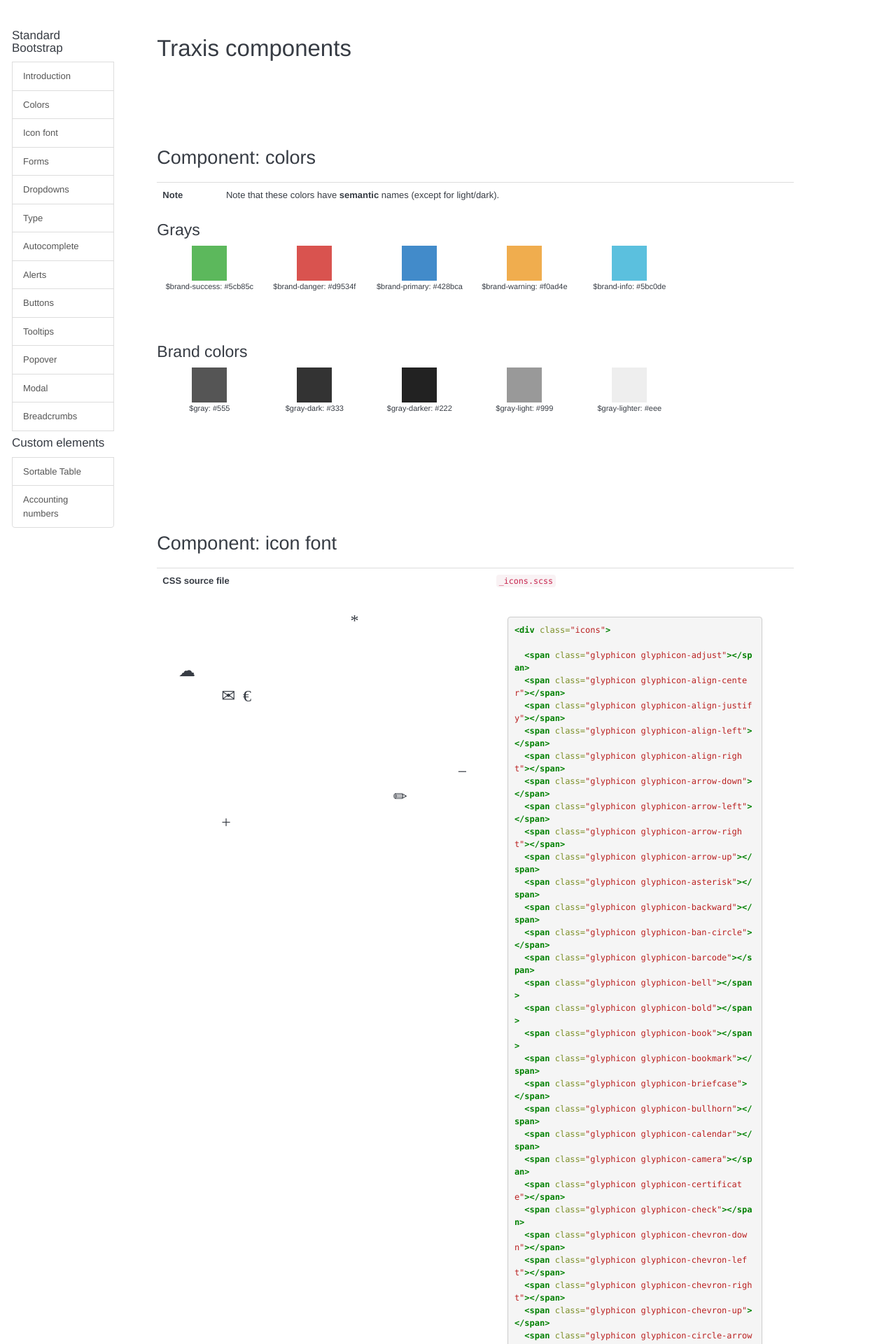
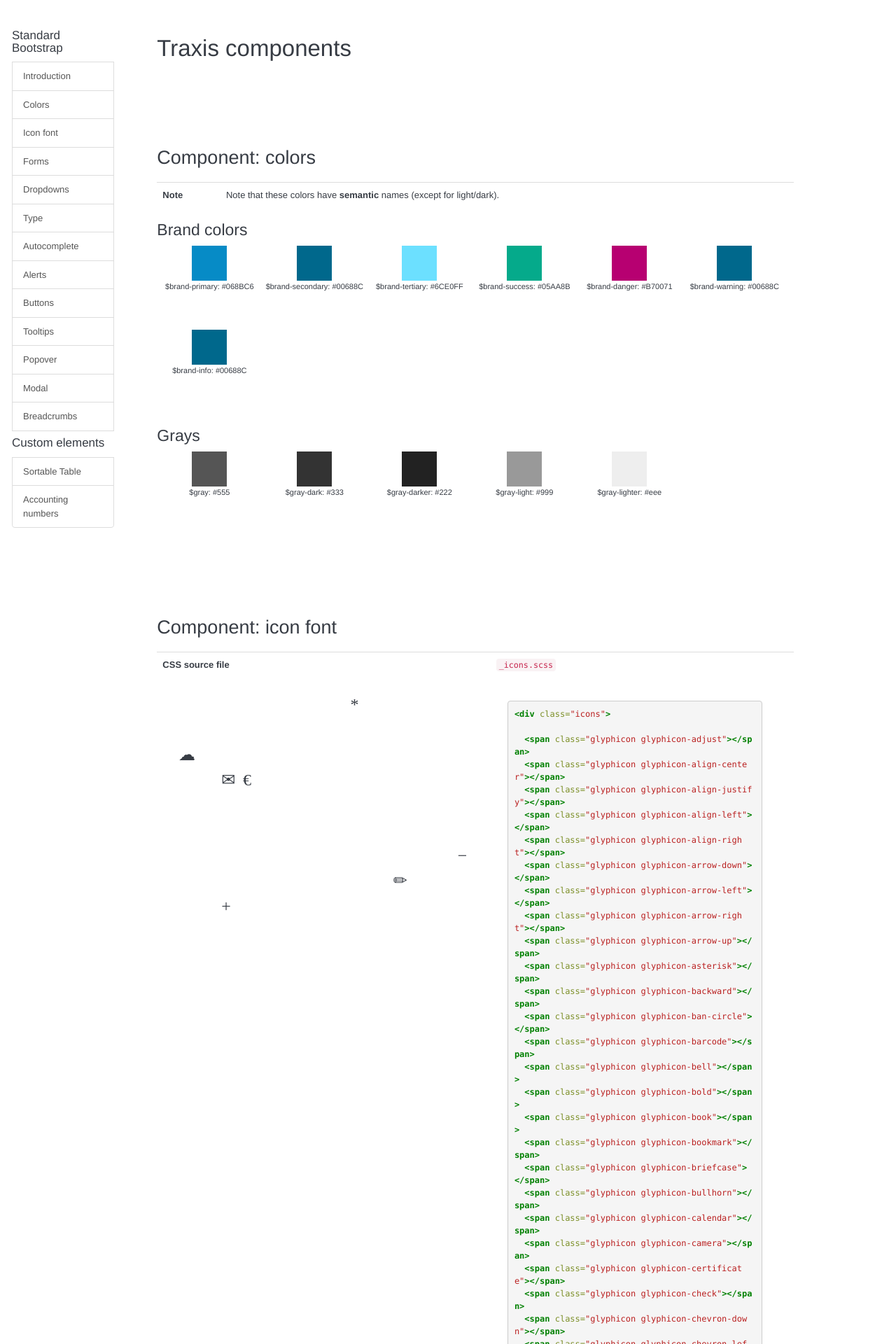
Before and after one commit to cybord/invoicing-html-prototype, a Jekyll site: the page built from styleguide.html, in a window 1280 px wide. Shown: the top 1920 px of the page at 70% size. Built offline with Jekyll 4.4.1, drawn with Linux system fonts in a browser that asks for light colours; nearby versions of some CDN libraries; some web fonts are replaced; library files that are not in the unit come from our copies; Markdown is read by kramdown in place of the engine named in the settings; comment, search, counter and statistics services are not loaded.

Commit message:
update style guide colors

```diff
--- a/_scss/_custom-vars.scss
+++ b/_scss/_custom-vars.scss
@@ -15,7 +15,7 @@
 
 $brand-primary:         #068BC6;
 $brand-secondary:       #00688C;
-$brand-secondary:       #6CE0FF;
+$brand-tertiary:        #6CE0FF;
 
 $brand-success:         #05AA8B;
 $brand-warning:         $brand-secondary;
--- a/styleguide.html
+++ b/styleguide.html
@@ -53,31 +53,39 @@
           </tr>
         </table>
 
-        <h3>Grays</h3>
+        <h3>Brand colors</h3>
         <div class="colors">
             <div>
-                <div class="color-example" style="background: #5cb85c;"></div>
-                <p>$brand-success: #5cb85c</p>
+                <div class="color-example" style="background: #068BC6;"></div>
+                <p>$brand-primary: #068BC6</p>
             </div>
             <div>
-                <div class="color-example" style="background: #d9534f;"></div>
-                <p>$brand-danger: #d9534f</p>
+                <div class="color-example" style="background: #00688C;"></div>
+                <p>$brand-secondary: #00688C</p>
             </div>
             <div>
-                <div class="color-example" style="background: #428bca;"></div>
-                <p>$brand-primary: #428bca</p>
+                <div class="color-example" style="background: #6CE0FF;"></div>
+                <p>$brand-tertiary: #6CE0FF</p>
             </div>
             <div>
-                <div class="color-example" style="background: #f0ad4e;"></div>
-                <p>$brand-warning: #f0ad4e</p>
+                <div class="color-example" style="background: #05AA8B;"></div>
+                <p>$brand-success: #05AA8B</p>
             </div>
             <div>
-                <div class="color-example" style="background: #5bc0de;"></div>
-                <p>$brand-info: #5bc0de</p>
+                <div class="color-example" style="background: #B70071;"></div>
+                <p>$brand-danger: #B70071</p>
+            </div>
+            <div>
+                <div class="color-example" style="background: #00688C;"></div>
+                <p>$brand-warning: #00688C</p>
+            </div>
+            <div>
+                <div class="color-example" style="background: #00688C;"></div>
+                <p>$brand-info: #00688C</p>
             </div>
         </div>
 
-        <h3>Brand colors</h3>
+        <h3>Grays</h3>
         <div class="colors">
           <div>
               <div class="color-example" style="background: #555;"></div>
```
